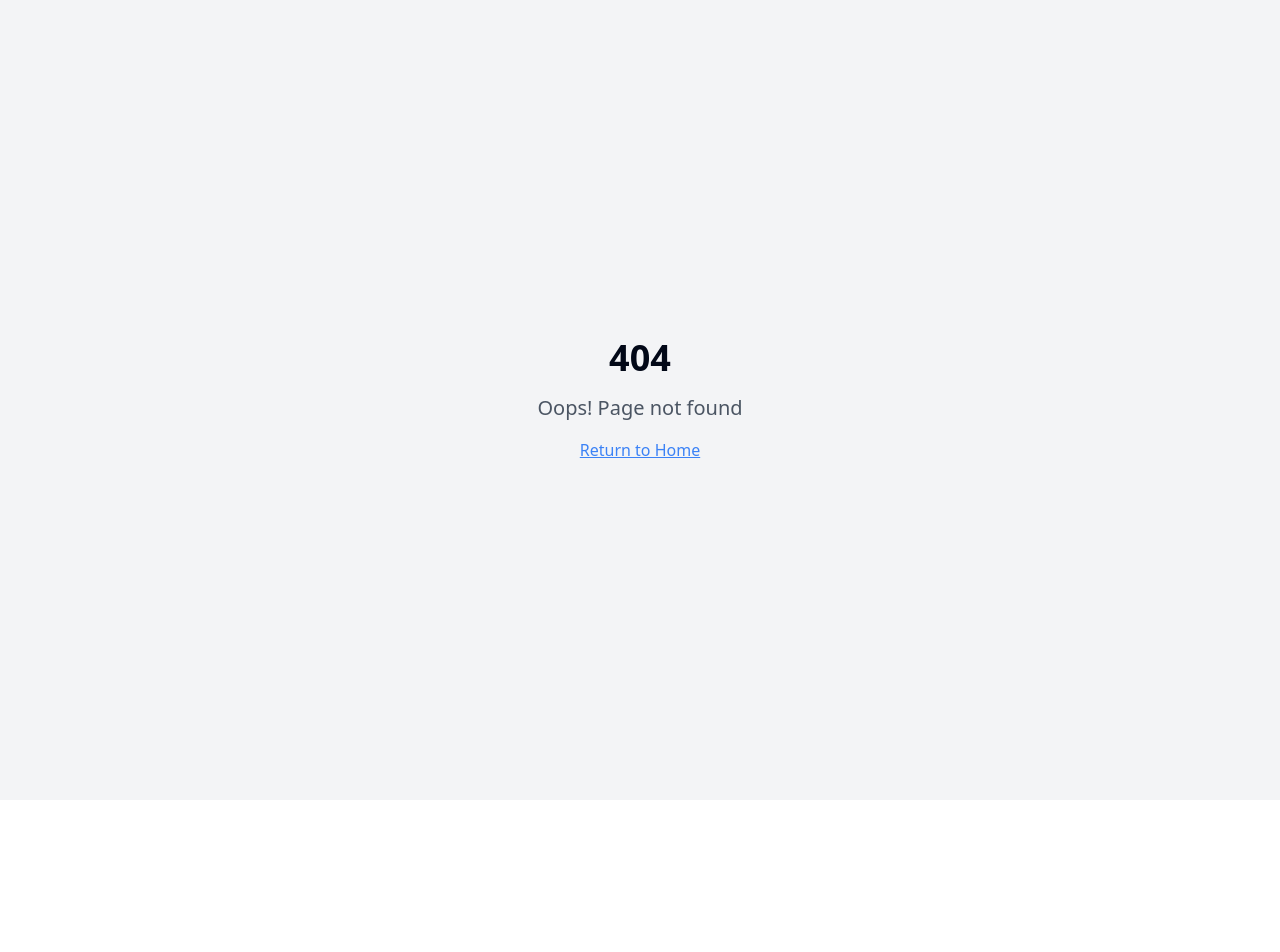
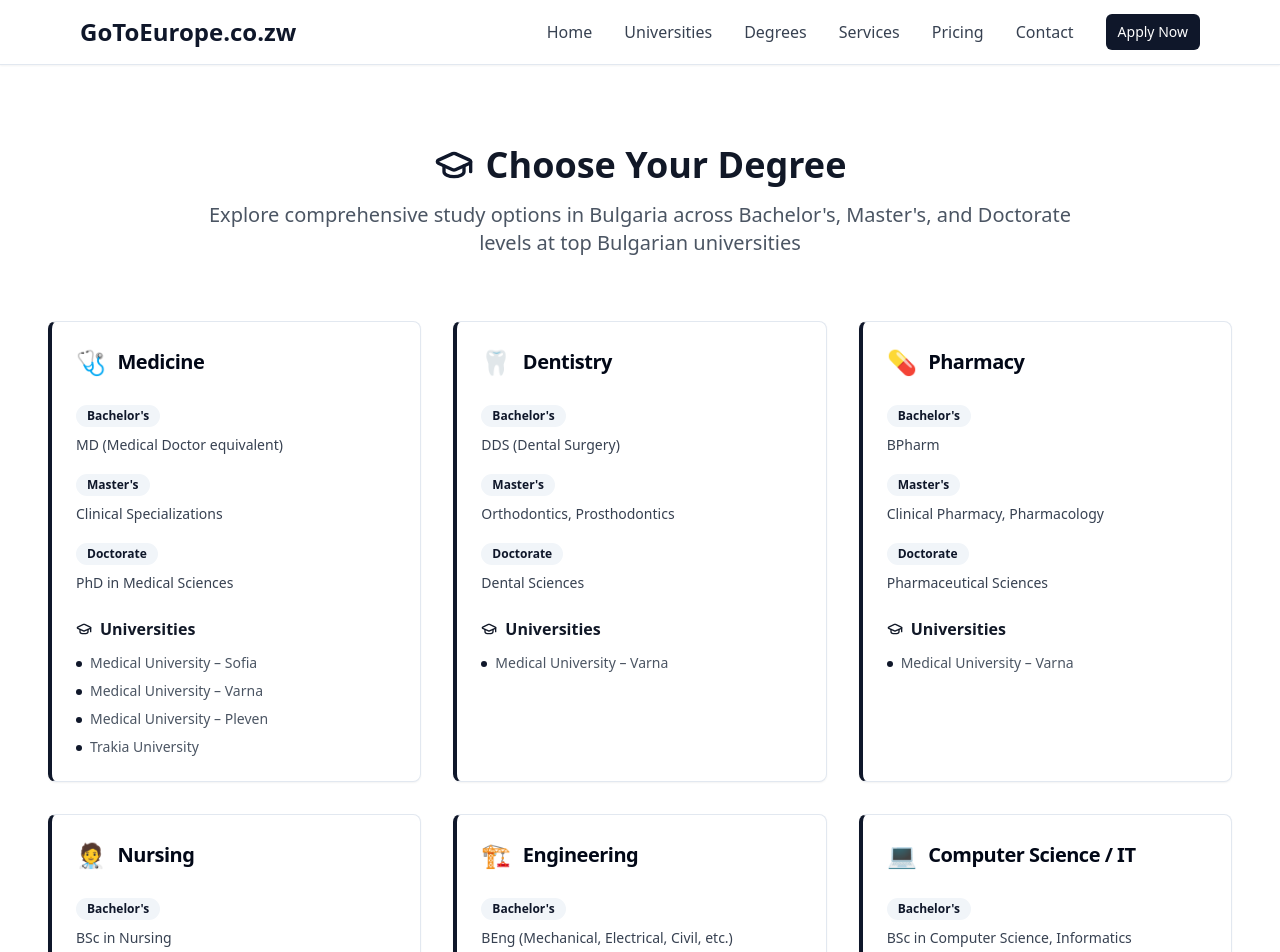
Before and after one commit to GoToEurope/gotoeurope-zimbabwe-guide, a React (Vite) app: page /degrees in a window 1280 px wide. Before the commit this address had no page. Shown: the top 952 px of the page. Before the commit the page ends 800 px from the top, so only its background shows below. Built offline with nearby package versions, Linux system fonts and the light colour scheme.

Commit message:
Add Choose Your Degree page
Create a new page with degree options, levels, and university listings.

```diff
--- a/src/App.tsx
+++ b/src/App.tsx
@@ -10,6 +10,7 @@ import Services from "./pages/Services";
 import Pricing from "./pages/Pricing";
 import Contact from "./pages/Contact";
 import ApplyNow from "./pages/ApplyNow";
+import ChooseYourDegree from "./pages/ChooseYourDegree";
 import NotFound from "./pages/NotFound";
 
 const queryClient = new QueryClient();
@@ -27,6 +28,7 @@ const App = () => (
           <Route path="/pricing" element={<Pricing />} />
           <Route path="/contact" element={<Contact />} />
           <Route path="/apply" element={<ApplyNow />} />
+          <Route path="/degrees" element={<ChooseYourDegree />} />
           {/* ADD ALL CUSTOM ROUTES ABOVE THE CATCH-ALL "*" ROUTE */}
           <Route path="*" element={<NotFound />} />
         </Routes>
--- a/src/components/Navigation.tsx
+++ b/src/components/Navigation.tsx
@@ -13,6 +13,7 @@ const Navigation = () => {
           <div className="hidden md:flex items-center space-x-8">
             <Link to="/" className="text-gray-700 hover:text-primary font-medium">Home</Link>
             <Link to="/universities" className="text-gray-700 hover:text-primary font-medium">Universities</Link>
+            <Link to="/degrees" className="text-gray-700 hover:text-primary font-medium">Degrees</Link>
             <Link to="/services" className="text-gray-700 hover:text-primary font-medium">Services</Link>
             <Link to="/pricing" className="text-gray-700 hover:text-primary font-medium">Pricing</Link>
             <Link to="/contact" className="text-gray-700 hover:text-primary font-medium">Contact</Link>
--- /dev/null
+++ b/src/pages/ChooseYourDegree.tsx
@@ -0,0 +1,248 @@
+
+import Navigation from "@/components/Navigation";
+import Footer from "@/components/Footer";
+import { Card, CardContent, CardHeader, CardTitle } from "@/components/ui/card";
+import { Badge } from "@/components/ui/badge";
+import { GraduationCap, Stethoscope, Wrench, Computer, Briefcase, Scale, PlaneTakeoff, BookOpen } from "lucide-react";
+
+const ChooseYourDegree = () => {
+  const degreePrograms = [
+    {
+      icon: <Stethoscope className="h-6 w-6" />,
+      field: "Medicine",
+      emoji: "🩺",
+      bachelor: "MD (Medical Doctor equivalent)",
+      master: "Clinical Specializations",
+      doctorate: "PhD in Medical Sciences",
+      universities: [
+        "Medical University – Sofia",
+        "Medical University – Varna",
+        "Medical University – Pleven",
+        "Trakia University"
+      ]
+    },
+    {
+      icon: <Stethoscope className="h-6 w-6" />,
+      field: "Dentistry",
+      emoji: "🦷",
+      bachelor: "DDS (Dental Surgery)",
+      master: "Orthodontics, Prosthodontics",
+      doctorate: "Dental Sciences",
+      universities: ["Medical University – Varna"]
+    },
+    {
+      icon: <Stethoscope className="h-6 w-6" />,
+      field: "Pharmacy",
+      emoji: "💊",
+      bachelor: "BPharm",
+      master: "Clinical Pharmacy, Pharmacology",
+      doctorate: "Pharmaceutical Sciences",
+      universities: ["Medical University – Varna"]
+    },
+    {
+      icon: <Stethoscope className="h-6 w-6" />,
+      field: "Nursing",
+      emoji: "🧑‍⚕️",
+      bachelor: "BSc in Nursing",
+      master: "Advanced Clinical Practice",
+      doctorate: "PhD in Health Sciences",
+      universities: ["Medical University – Pleven"]
+    },
+    {
+      icon: <Wrench className="h-6 w-6" />,
+      field: "Engineering",
+      emoji: "🏗️",
+      bachelor: "BEng (Mechanical, Electrical, Civil, etc.)",
+      master: "MEng, Renewable Energies, Civil Planning",
+      doctorate: "PhD in Engineering",
+      universities: [
+        "Technical University – Sofia",
+        "Technical University – Varna",
+        "University of Ruse",
+        "Trakia University",
+        "European Polytechnical University"
+      ]
+    },
+    {
+      icon: <Computer className="h-6 w-6" />,
+      field: "Computer Science / IT",
+      emoji: "💻",
+      bachelor: "BSc in Computer Science, Informatics",
+      master: "Software Engineering, Cybersecurity",
+      doctorate: "Computer Science",
+      universities: [
+        "New Bulgarian University",
+        "University of Economics – Varna",
+        "European Polytechnical University",
+        "Varna Free University"
+      ]
+    },
+    {
+      icon: <Briefcase className="h-6 w-6" />,
+      field: "Business / Management",
+      emoji: "💼",
+      bachelor: "BBA or BSc in Business Admin",
+      master: "MBA, MSc in Marketing, Strategy",
+      doctorate: "Business Administration",
+      universities: [
+        "New Bulgarian University",
+        "American University in Bulgaria",
+        "University of National and World Economy",
+        "University of Economics – Varna",
+        "Varna Free University"
+      ]
+    },
+    {
+      icon: <Briefcase className="h-6 w-6" />,
+      field: "Economics",
+      emoji: "📊",
+      bachelor: "BSc in Economics",
+      master: "Economic Policy, Finance",
+      doctorate: "Economics",
+      universities: [
+        "University of National and World Economy",
+        "University of Economics – Varna"
+      ]
+    },
+    {
+      icon: <Briefcase className="h-6 w-6" />,
+      field: "Finance",
+      emoji: "💰",
+      bachelor: "Finance & Accounting",
+      master: "Investment, Banking",
+      doctorate: "Financial Economics",
+      universities: [
+        "University of National and World Economy",
+        "University of Economics – Varna"
+      ]
+    },
+    {
+      icon: <Scale className="h-6 w-6" />,
+      field: "Law",
+      emoji: "⚖️",
+      bachelor: "LLB",
+      master: "LLM (EU, Corporate Law)",
+      doctorate: "PhD in Legal Studies",
+      universities: ["Varna Free University"]
+    },
+    {
+      icon: <PlaneTakeoff className="h-6 w-6" />,
+      field: "Tourism",
+      emoji: "🧳",
+      bachelor: "Tourism & Hospitality Management",
+      master: "Sustainable Tourism, Event Management",
+      doctorate: "Tourism Development",
+      universities: ["Varna Free University"]
+    },
+    {
+      icon: <BookOpen className="h-6 w-6" />,
+      field: "Education",
+      emoji: "📚",
+      bachelor: "BEd, Pedagogy",
+      master: "Educational Leadership",
+      doctorate: "Instructional Design, Curriculum Studies",
+      universities: [
+        "Veliko Tarnovo University",
+        "South-West University \"Neofit Rilski\"",
+        "Konstantin Preslavsky University of Shumen"
+      ]
+    }
+  ];
+
+  return (
+    <div className="min-h-screen bg-background">
+      <Navigation />
+
+      <section className="py-20 px-4">
+        <div className="container mx-auto max-w-7xl">
+          <div className="text-center mb-16">
+            <h1 className="text-3xl md:text-4xl font-bold text-gray-900 mb-4 flex items-center justify-center gap-3">
+              <GraduationCap className="h-10 w-10 text-primary" />
+              Choose Your Degree
+            </h1>
+            <p className="text-xl text-gray-600 max-w-4xl mx-auto">
+              Explore comprehensive study options in Bulgaria across Bachelor's, Master's, and Doctorate levels
+              at top Bulgarian universities
+            </p>
+          </div>
+
+          <div className="grid lg:grid-cols-2 xl:grid-cols-3 gap-8">
+            {degreePrograms.map((program, index) => (
+              <Card key={index} className="hover:shadow-lg transition-shadow duration-300 border-l-4 border-l-primary">
+                <CardHeader>
+                  <CardTitle className="flex items-center gap-3 text-xl">
+                    <span className="text-2xl">{program.emoji}</span>
+                    <span>{program.field}</span>
+                  </CardTitle>
+                </CardHeader>
+                <CardContent className="space-y-6">
+                  {/* Degree Levels */}
+                  <div className="space-y-4">
+                    <div>
+                      <Badge variant="secondary" className="mb-2">Bachelor's</Badge>
+                      <p className="text-sm text-gray-700">{program.bachelor}</p>
+                    </div>
+                    <div>
+                      <Badge variant="secondary" className="mb-2">Master's</Badge>
+                      <p className="text-sm text-gray-700">{program.master}</p>
+                    </div>
+                    <div>
+                      <Badge variant="secondary" className="mb-2">Doctorate</Badge>
+                      <p className="text-sm text-gray-700">{program.doctorate}</p>
+                    </div>
+                  </div>
+
+                  {/* Universities */}
+                  <div>
+                    <h4 className="font-semibold text-gray-900 mb-3 flex items-center gap-2">
+                      <GraduationCap className="h-4 w-4" />
+                      Universities
+                    </h4>
+                    <ul className="space-y-2">
+                      {program.universities.map((university, uniIndex) => (
+                        <li key={uniIndex} className="text-sm text-gray-600 flex items-start gap-2">
+                          <span className="w-1.5 h-1.5 bg-primary rounded-full mt-2 flex-shrink-0"></span>
+                          {university}
+                        </li>
+                      ))}
+                    </ul>
+                  </div>
+                </CardContent>
+              </Card>
+            ))}
+          </div>
+
+          <div className="mt-16 text-center">
+            <div className="bg-gradient-to-br from-blue-50 to-indigo-50 rounded-lg p-8">
+              <h3 className="text-2xl font-bold text-gray-900 mb-4">
+                Ready to Start Your Journey?
+              </h3>
+              <p className="text-gray-600 mb-6 max-w-2xl mx-auto">
+                Found your ideal program? Let GoToEurope.co.zw guide you through the application process
+                and make your dream of studying in Bulgaria a reality.
+              </p>
+              <div className="flex flex-col sm:flex-row gap-4 justify-center">
+                <a
+                  href="/apply"
+                  className="inline-flex items-center justify-center px-6 py-3 bg-primary text-white rounded-md hover:bg-primary/90 font-medium transition-colors"
+                >
+                  Apply Now
+                </a>
+                <a
+                  href="/contact"
+                  className="inline-flex items-center justify-center px-6 py-3 border border-primary text-primary rounded-md hover:bg-primary/5 font-medium transition-colors"
+                >
+                  Get More Information
+                </a>
+              </div>
+            </div>
+          </div>
+        </div>
+      </section>
+
+      <Footer />
+    </div>
+  );
+};
+
+export default ChooseYourDegree;
```
